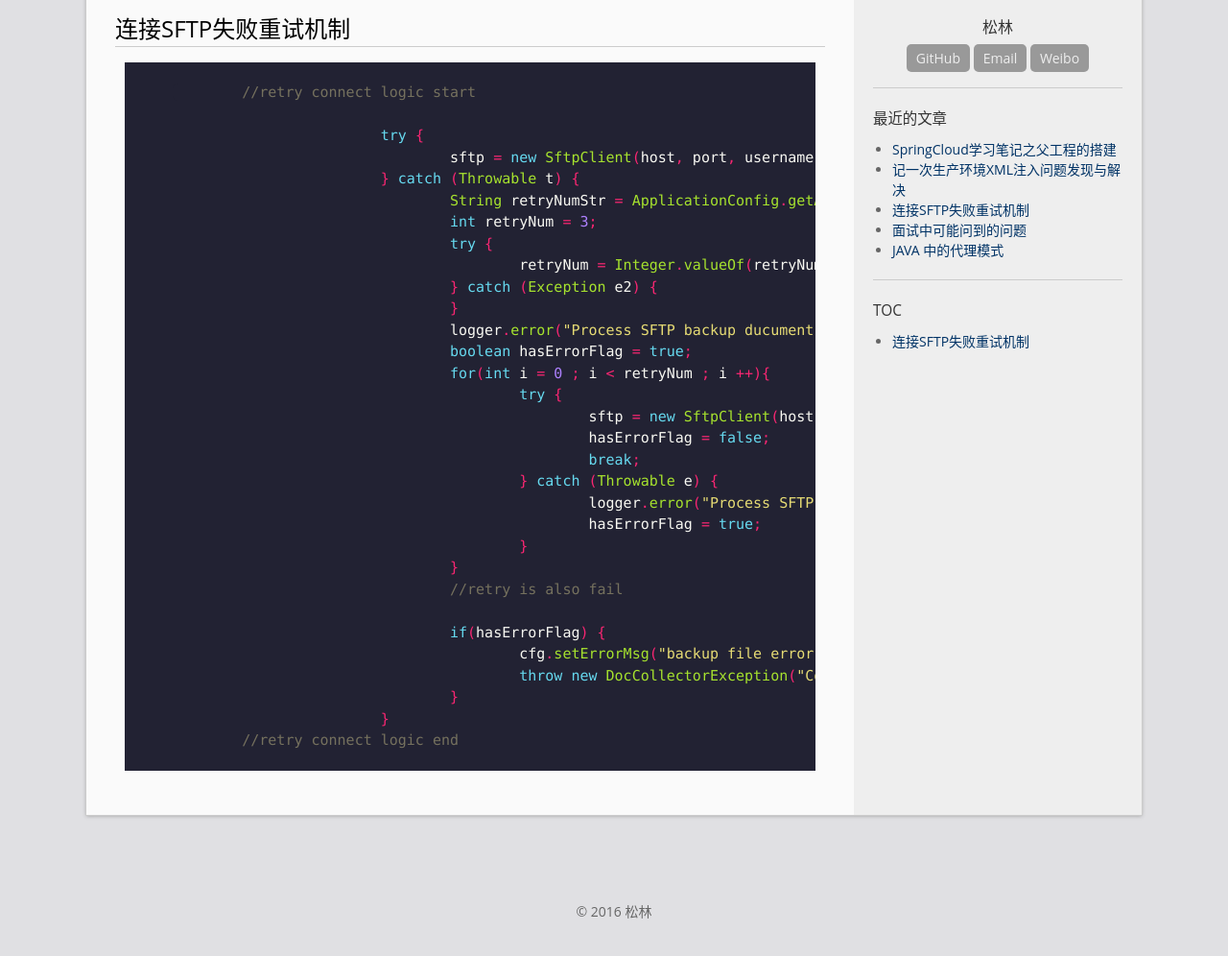
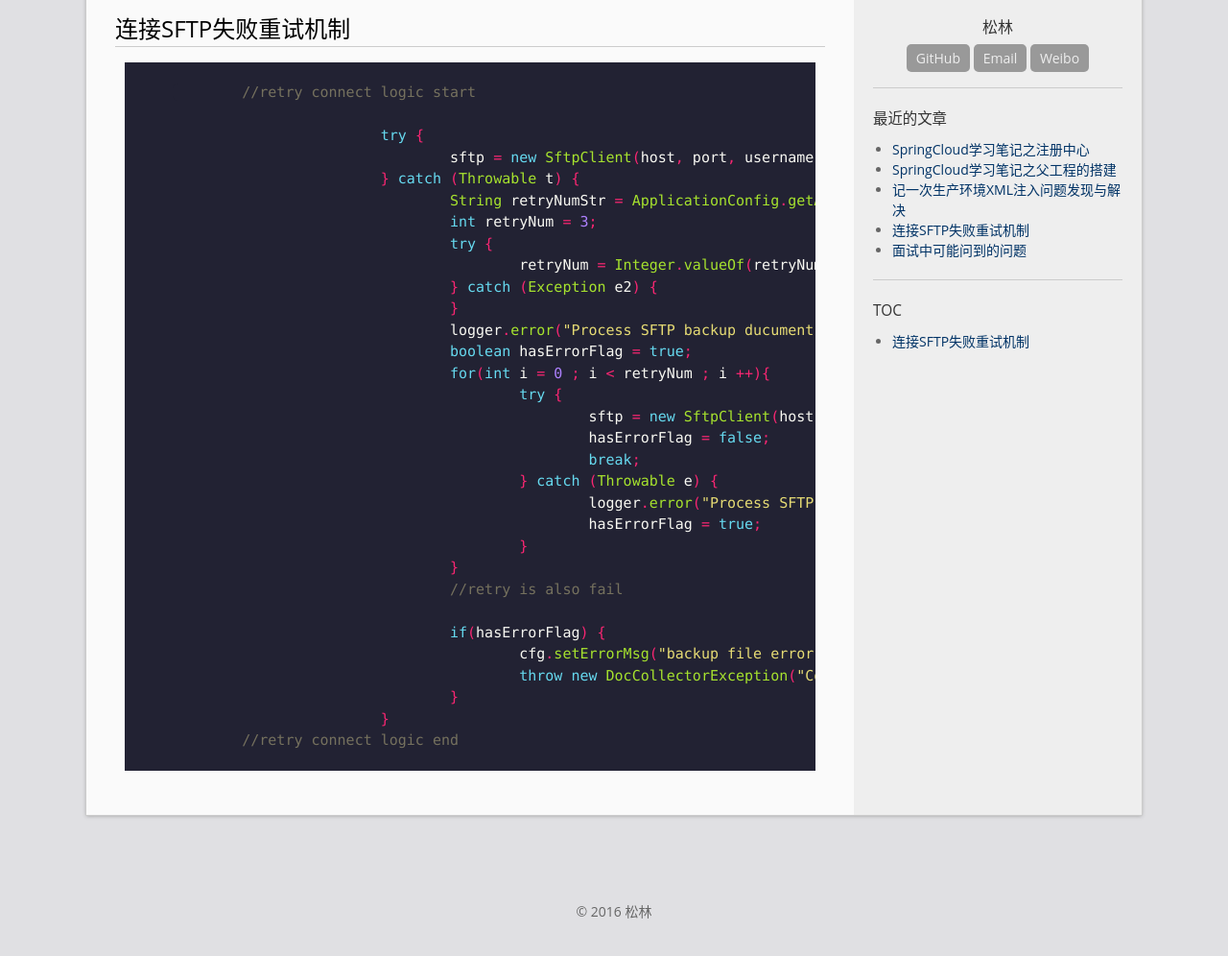
Before and after one commit to smallSand/smallSand.github.io, a Jekyll site: the page built from _posts/2019-07-22-retry-connect-sftp.md, in a window 1280 px wide, cut to the strip 261-1281 px from the top of the page. Shown: the top 996 px of the strip at 96% size. Built offline with Jekyll 4.4.1, drawn with Linux system fonts in a browser that asks for light colours; comment, search, counter and statistics services are not loaded; some of the changed lines change nothing that is shown.

Commit message:
add post

```diff
--- a/_posts/2019-07-22-retry-connect-sftp.md
+++ b/_posts/2019-07-22-retry-connect-sftp.md
@@ -4,7 +4,7 @@
 date:    2019-07-22
 excerpt: "连接SFTP失败重试机制"
 categories:  Java
-comments: false
+comments: true
 ---
 
 # 连接SFTP失败重试机制 #
--- /dev/null
+++ b/_posts/2020-11-12-springcloud-lean-srping-eureka.md
@@ -0,0 +1,116 @@
+---
+layout:  post
+title:  "SpringCloud学习笔记之注册中心"
+date:    2020-10-26
+excerpt: "本案例使用Spring Cloud Eureka作为注册中心实现"
+categories:  SpringCloud
+comments: false
+---
+
+# 创建注册中心模块
+
+选中父工程->右键->Maven->New Maven Module Project
+artifactId : sping-eureka-server
+
+## 改pom.xml
+
+{% highlight XML %}
+
+	<?xml version="1.0" encoding="utf-8"?>
+<project xmlns="http://maven.apache.org/POM/4.0.0" xmlns:xsi="http://www.w3.org/2001/XMLSchema-instance"
+	xsi:schemaLocation="http://maven.apache.org/POM/4.0.0 http://maven.apache.org/xsd/maven-4.0.0.xsd">
+	<modelVersion>4.0.0</modelVersion>
+	<artifactId>sping-eureka-server</artifactId>
+	<version>>${version}</version>
+	<packaging>jar</packaging>
+	<name>sping-eureka-server</name>
+	<url>http://maven.apache.org</url>
+
+	<parent>
+		<groupId>com.ptisd</groupId>
+		<artifactId>basicenv</artifactId>
+		<version>0.0.1-SNAPSHOT</version>
+	</parent>
+	<dependencies>
+		<dependency>
+			<groupId>org.springframework.cloud</groupId>
+			<artifactId>spring-cloud-starter-netflix-eureka-server</artifactId>
+		</dependency>
+		<dependency>
+			<groupId>org.springframework.boot</groupId>
+			<artifactId>spring-boot-starter-security</artifactId>
+		</dependency>
+	</dependencies>
+</project>
+
+{% endhighlight XML %}
+
+## 创建application.yml
+
+{% highlight yml %}
+
+	server:
+	  port: 3000
+	spring:
+	  application:
+	    name: spring-eureka-center
+	  security:
+	      user:
+	        name: test  # 用户名
+	        password: 123456   # 密码
+	  cloud:
+	    inetutils: ## 网卡设置
+	      ignoredInterfaces:  ## 忽略的网卡
+	        - docker0
+	        - veth.*
+	        - VM.*
+	      preferredNetworks:  ## 优先的网段
+	        - 192.168
+	eureka:
+	  instance:
+	    hostname: eureka-center
+	    appname: spring-eureka-center
+	  client:
+	    registerWithEureka: false # 单点的时候设置为 false 禁止注册自身
+	    fetchRegistry: false
+	    serviceUrl:
+	      defaultZone: http://test:123456@localhost:3000/eureka
+	  server:
+	    enableSelfPreservation: false
+	    evictionIntervalTimerInMs: 4000
+
+{% endhighlight yml %}
+
+## 创建主启动类
+
+@EnableEurekaServer注明表示这是一个EurekaServer
+
+{% highlight java %}
+
+	package com.ptisd.sping.eureka.server;
+	import org.springframework.boot.SpringApplication;
+	import org.springframework.boot.autoconfigure.SpringBootApplication;
+	import org.springframework.cloud.netflix.eureka.server.EnableEurekaServer;
+	import org.springframework.security.config.annotation.web.builders.HttpSecurity;
+	import org.springframework.security.config.annotation.web.configuration.EnableWebSecurity;
+	import org.springframework.security.config.annotation.web.configuration.WebSecurityConfigurerAdapter;
+
+	@EnableEurekaServer
+	@SpringBootApplication
+	public class SpingEurekaServerMain3000 {
+
+	    public static void main(String[] args) {
+	        SpringApplication.run(SpingEurekaServerMain3000.class, args);
+	    }
+
+	    @EnableWebSecurity
+	    public class WebSecurityConfigurer extends WebSecurityConfigurerAdapter {
+	        @Override
+	        protected void configure(HttpSecurity http) throws Exception {
+	            http.csrf().disable();
+	            super.configure(http);
+	        }
+	    }
+	}
+
+{% endhighlight java %}
```
